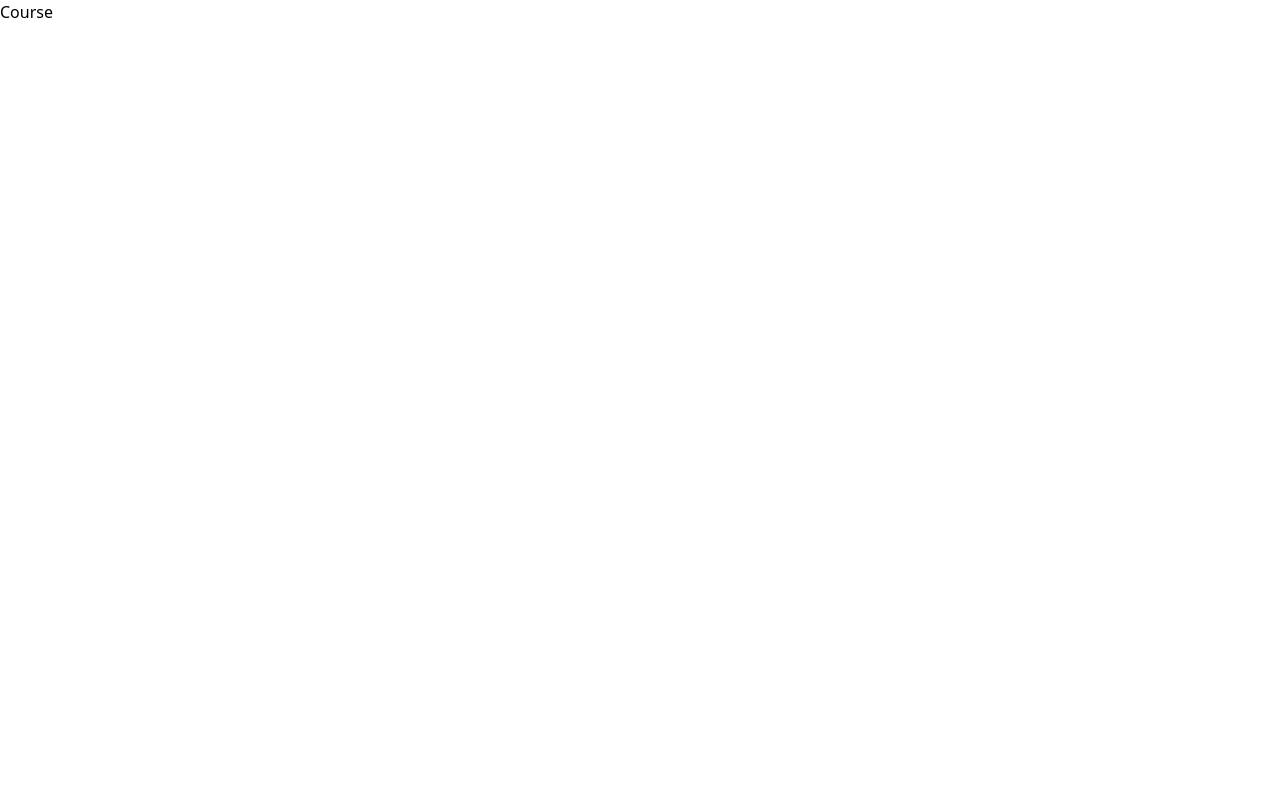
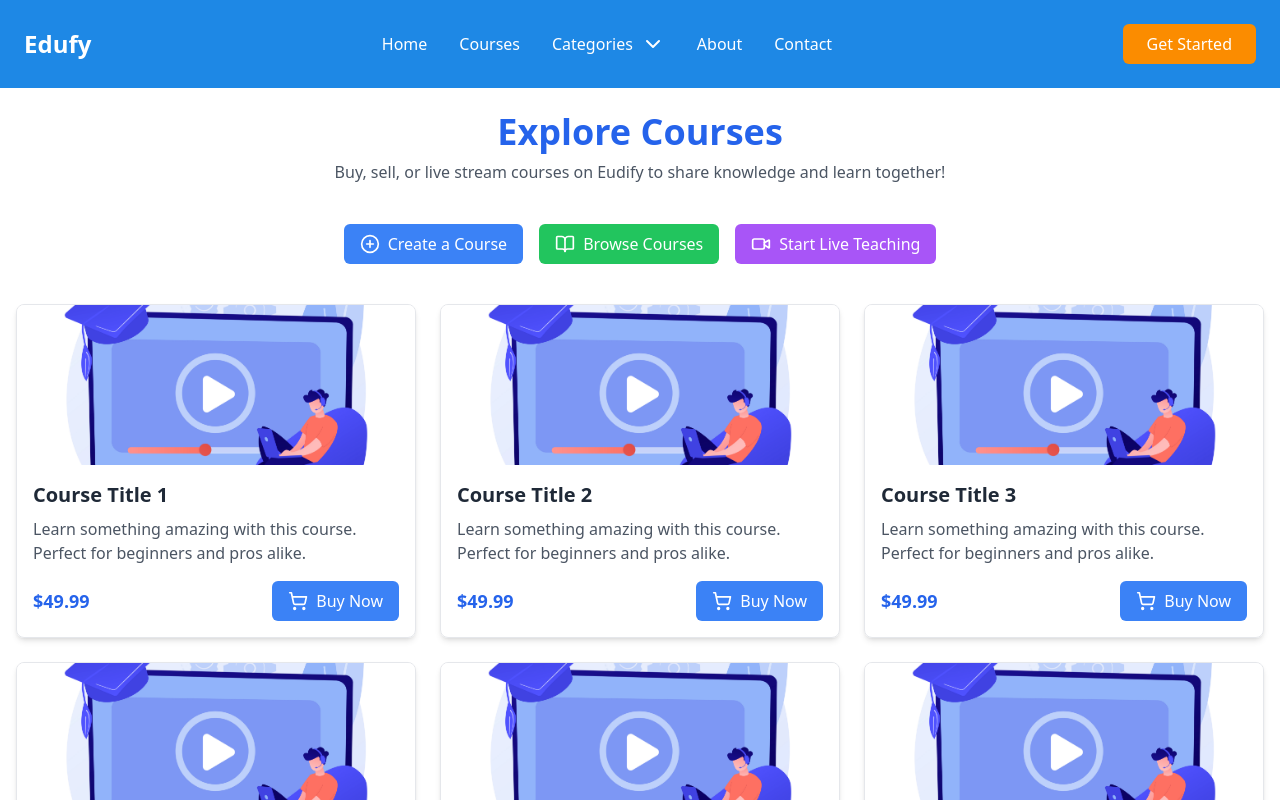
Before and after one commit to Dinesh10731j/Edufy, a Next.js app: page /courses in a window 1280 px wide. Shown: the top 800 px of the page. Built offline with nearby package versions, Linux system fonts and the light colour scheme.

Commit message:
implement Course page with layout, action buttons, and course cards; update Header links to use Next.js Link component

```diff
--- a/src/app/(landingpage)/courses/page.tsx
+++ b/src/app/(landingpage)/courses/page.tsx
@@ -1,10 +1,81 @@
-"use client"
-import React from 'react'
+'use client';
 
-const Course = () => {
+import React from 'react';
+import { ShoppingCart, Video, BookOpen, PlusCircle } from 'lucide-react'; // Lucide icons
+import Header from '@/components/Header';
+import Footer from '@/components/footer';
+import Image from 'next/image';
+import courseImage from "@/assets/images/course.jpg";
+
+const CoursePage = () => {
   return (
-    <div>Course</div>
-  )
-}
+    <>
+      {/* Header Component */}
+      <Header />
 
-export default Course
+      {/* Main Content */}
+      <div className="container mx-auto px-4 py-8 pt-28">
+        {/* Title Section */}
+        <div className="text-center mb-10">
+          <h1 className="text-4xl font-bold text-blue-600">Explore Courses</h1>
+          <p className="text-gray-600 mt-2">
+            Buy, sell, or live stream courses on Eudify to share knowledge and learn together!
+          </p>
+        </div>
+
+        {/* Action Buttons */}
+        <div className="flex flex-wrap justify-center gap-4 mb-10">
+          <button className="flex items-center gap-2 bg-blue-500 hover:bg-blue-600 text-white px-4 py-2 rounded-md">
+            <PlusCircle className="w-5 h-5" />
+            Create a Course
+          </button>
+          <button className="flex items-center gap-2 bg-green-500 hover:bg-green-600 text-white px-4 py-2 rounded-md">
+            <BookOpen className="w-5 h-5" />
+            Browse Courses
+          </button>
+          <button className="flex items-center gap-2 bg-purple-500 hover:bg-purple-600 text-white px-4 py-2 rounded-md">
+            <Video className="w-5 h-5" />
+            Start Live Teaching
+          </button>
+        </div>
+
+        {/* Courses Grid */}
+        <div className="grid gap-6 grid-cols-1 md:grid-cols-2 lg:grid-cols-3">
+          {/* Example Course Card */}
+          {[1, 2, 3, 4, 5, 6].map((course, index) => (
+            <div
+              key={index}
+              className="border rounded-lg shadow-md overflow-hidden hover:shadow-lg transition-shadow duration-300"
+            >
+              <Image
+                src={courseImage}
+                alt="Course thumbnail"
+                className="w-full h-40 object-cover"
+                height={300}
+                width={300}
+              />
+              <div className="p-4">
+                <h2 className="text-xl font-semibold text-gray-800">
+                  Course Title {index + 1}
+                </h2>
+                <p className="text-gray-600 mt-2">
+                  Learn something amazing with this course. Perfect for beginners and pros alike.
+                </p>
+                <div className="mt-4 flex justify-between items-center">
+                  <span className="text-lg font-bold text-blue-600">$49.99</span>
+                  <button className="flex items-center gap-2 bg-blue-500 hover:bg-blue-600 text-white px-4 py-2 rounded-md">
+                    <ShoppingCart className="w-5 h-5" />
+                    Buy Now
+                  </button>
+                </div>
+              </div>
+            </div>
+          ))}
+        </div>
+      </div>
+      <Footer/>
+    </>
+  );
+};
+
+export default CoursePage;
--- a/src/components/Header.tsx
+++ b/src/components/Header.tsx
@@ -35,7 +35,7 @@ const Header = () => {
   return (
     <header
       className={`bg-[#1E88E5] text-white py-2 px-3 md:px-0 fixed w-full z-10 transition-all duration-300 ${
-        isSticky ? "shadow-lg transition-opacity" : ""
+        isSticky ? "shadow-lg" : ""
       }`}
       ref={headerRef}
     >
@@ -66,14 +66,14 @@ const Header = () => {
         <nav className="flex flex-col items-center pt-12">
           <ul className="space-y-4">
             <li>
-              <a href="#" className="hover:text-[#43A047]">
+              <Link href="/" className="hover:text-[#43A047]">
                 Home
-              </a>
+              </Link>
             </li>
             <li>
-              <a href="#courses" className="hover:text-[#43A047]">
+              <Link href="/courses" className="hover:text-[#43A047]">
                 Courses
-              </a>
+              </Link>
             </li>
 
             {/* Categories Dropdown */}
@@ -145,9 +145,9 @@ const Header = () => {
           <Link href="/" className="hover:text-[#43A047]">
             Home
           </Link>
-          <a href="#courses" className="hover:text-[#43A047]">
+          <Link href="/courses" className="hover:text-[#43A047]">
             Courses
-          </a>
+          </Link>
 
           {/* Categories Dropdown in Desktop */}
           <div
```
Also changed, not shown: src/assets/images/course.jpg (added).
